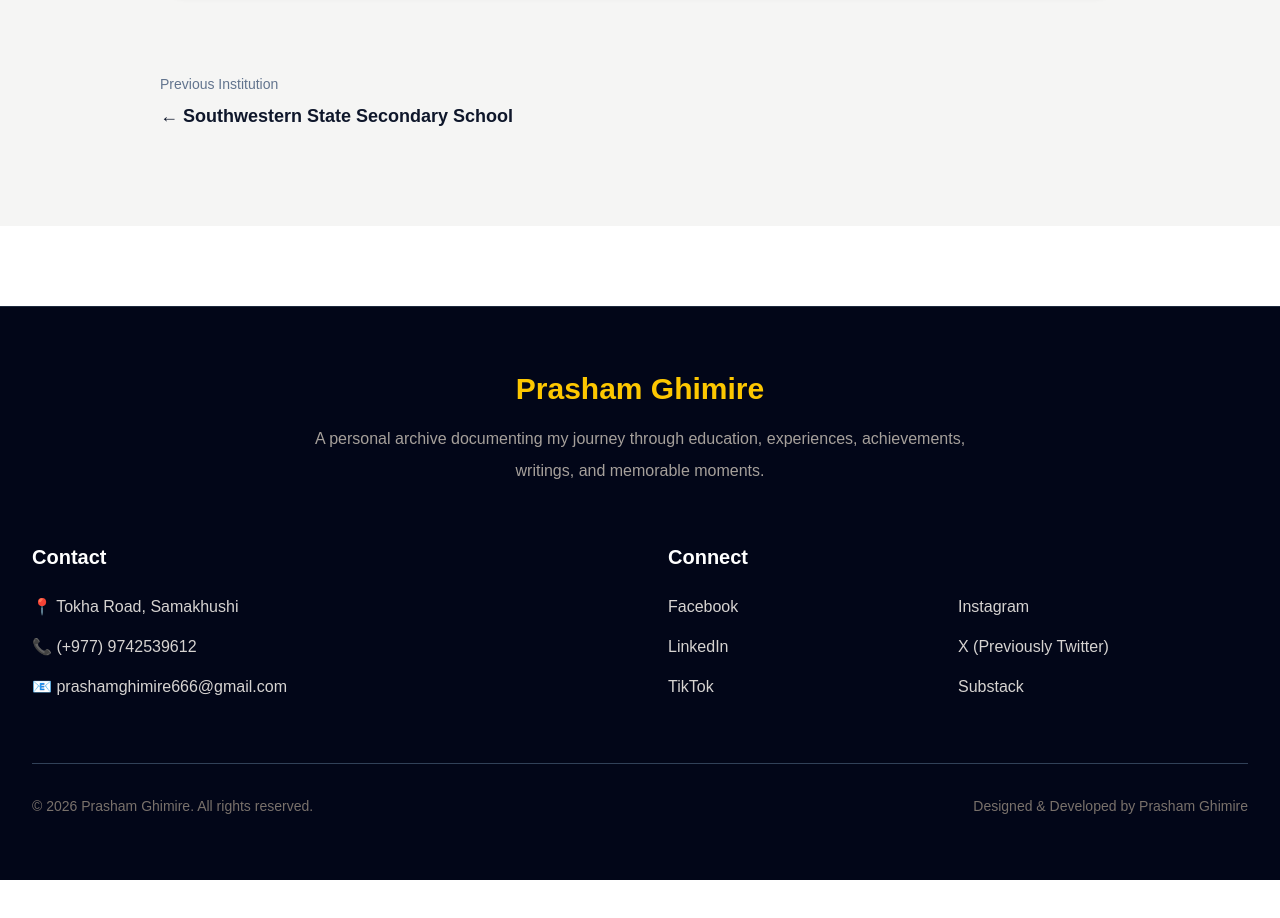
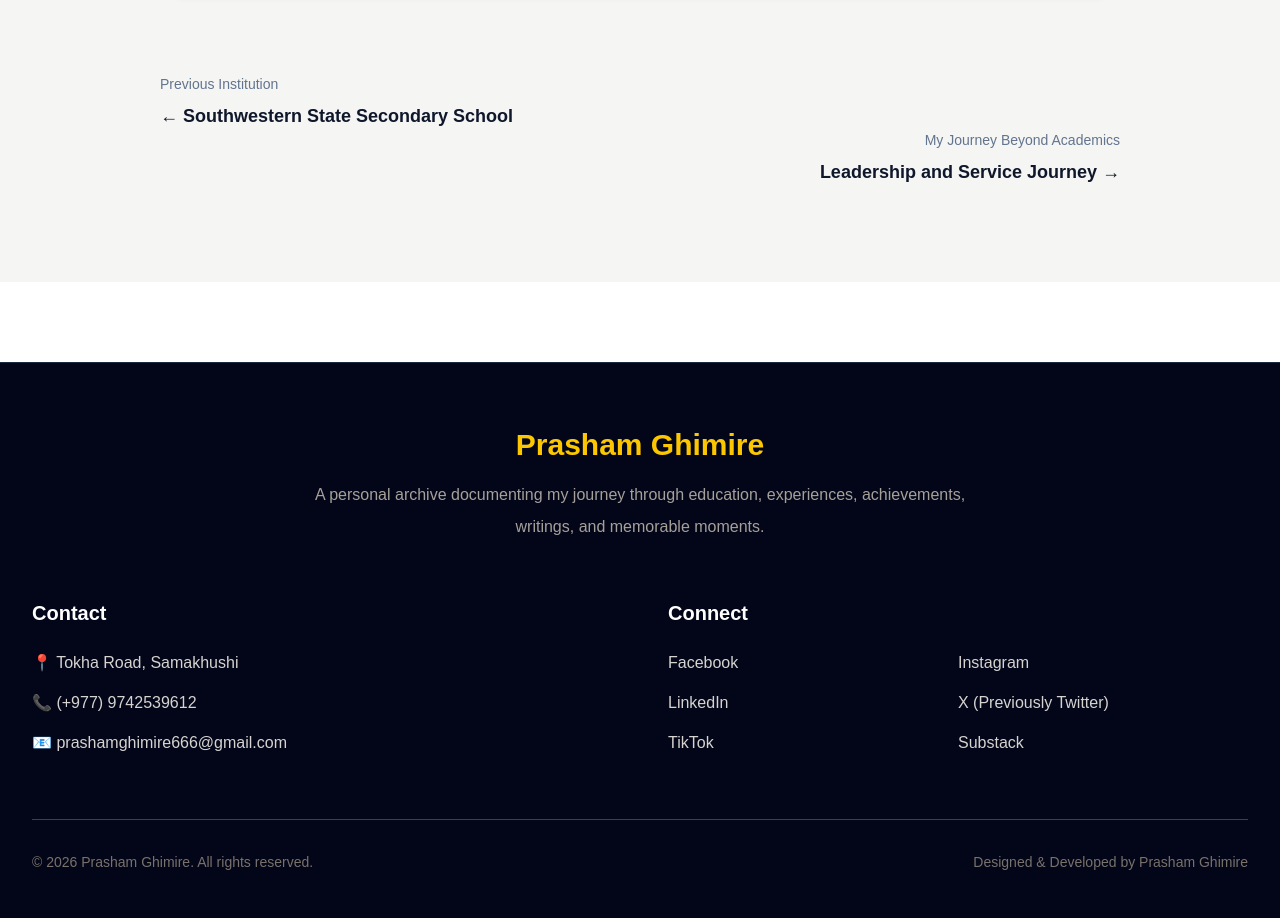
Before and after one commit to prashamghimire/portfolio, a Next.js app: page /journey/unepal in a window 1280 px wide. Shown: the part 1200-2118 px from the top of the page. Before the commit the page ends 2080 px from the top, so only its background shows below. Built offline with nearby package versions, Linux system fonts and the light colour scheme.

Commit message:
made multiple edits.

```diff
--- a/app/education/page.tsx
+++ b/app/education/page.tsx
@@ -50,7 +50,7 @@ export default function EducationPage() {
             </p>
 
             <Link
-              href="/education/navajeewan"
+              href="/journey/navajeewan"
               className="inline-block mt-8 bg-slate-900 text-white px-6 py-3 rounded-lg hover:bg-slate-800 transition"
             >
               Read More
@@ -80,7 +80,7 @@ export default function EducationPage() {
             </p>
 
             <Link
-              href="/education/swsc"
+              href="/journey/swsss"
               className="inline-block mt-8 bg-slate-900 text-white px-6 py-3 rounded-lg hover:bg-slate-800 transition"
             >
               Read More
@@ -108,7 +108,7 @@ export default function EducationPage() {
   </p>
 
   <Link
-    href="/education/unepal"
+    href="/journey/unepal"
     className="inline-block mt-8 bg-slate-900 text-white px-6 py-3 rounded-lg hover:bg-slate-800 transition"
   >
     Read More
--- a/app/journey/unepal/page.tsx
+++ b/app/journey/unepal/page.tsx
@@ -77,7 +77,23 @@ export default function SWSCPage() {
     >
       ← Southwestern State Secondary School
     </Link>
+    </div>
+
+<div className="text-right">
+
+
+    <p className="text-sm text-slate-500">
+      My Journey Beyond Academics
+    </p>
+
+    <Link
+      href="/journey/leaderships"
+      className="mt-2 inline-block text-lg font-semibold text-slate-900 hover:text-yellow-600 transition"
+    >
+      Leadership and Service Journey →
+    </Link>
 </div>
+
 </section>
 
 </main>
```
